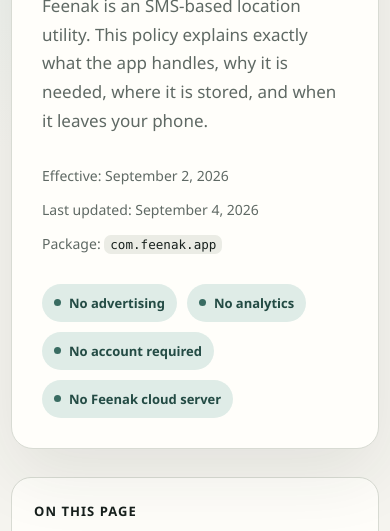
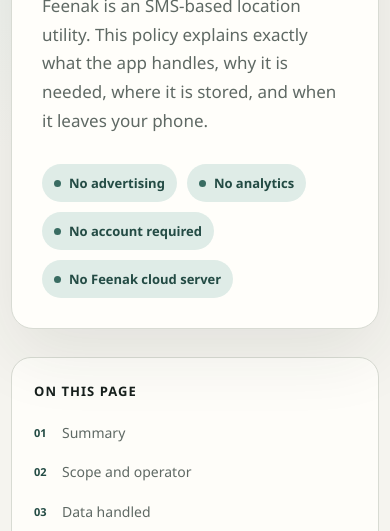
Before and after one commit to Feenak/feenak-privacy-policy, a plain HTML site: page index.html in a window 390 px wide. Shown: the part 297-828 px from the top of the page. Drawn offline with Linux system fonts and the light colour scheme.

Commit message:
update privacy

```diff
--- a/index.html
+++ b/index.html
@@ -249,7 +249,6 @@
       font-size: clamp(17px, 2.2vw, 21px);
     }
 
-    .metadata,
     .assurance-list {
       position: relative;
       z-index: 1;
@@ -259,22 +258,6 @@
       margin: 0;
       padding: 0;
       list-style: none;
-    }
-
-    .metadata {
-      margin-block-end: 28px;
-      color: var(--muted);
-      font-size: 14px;
-    }
-
-    .metadata li {
-      padding-inline-end: 12px;
-      border-inline-end: 1px solid var(--line);
-    }
-
-    .metadata li:last-child {
-      padding-inline-end: 0;
-      border-inline-end: 0;
     }
 
     .assurance-list li {
@@ -600,15 +583,6 @@
         inset-inline-end: -40px;
       }
 
-      .metadata {
-        display: grid;
-      }
-
-      .metadata li {
-        padding-inline-end: 0;
-        border-inline-end: 0;
-      }
-
       .toc ol {
         grid-template-columns: 1fr;
       }
@@ -698,11 +672,6 @@
           Feenak is an SMS-based location utility. This policy explains exactly what the app handles,
           why it is needed, where it is stored, and when it leaves your phone.
         </p>
-        <ul class="metadata" aria-label="Policy details">
-          <li>Effective: September 2, 2026</li>
-          <li>Last updated: September 4, 2026</li>
-          <li>Package: <code>com.feenak.app</code></li>
-        </ul>
         <ul class="assurance-list" aria-label="Privacy highlights">
           <li>No advertising</li>
           <li>No analytics</li>
@@ -1056,11 +1025,6 @@
           فينك أداة لتبادل الموقع عبر الرسائل النصية. توضح هذه السياسة البيانات التي يتعامل معها التطبيق،
           وسبب استخدامها، ومكان حفظها، والحالات التي تغادر فيها هاتفك.
         </p>
-        <ul class="metadata" aria-label="بيانات السياسة">
-          <li>تاريخ السريان: 2 سبتمبر 2026</li>
-          <li>آخر تحديث: 4 سبتمبر 2026</li>
-          <li>معرّف الحزمة: <code>com.feenak.app</code></li>
-        </ul>
         <ul class="assurance-list" aria-label="ملخص الخصوصية">
           <li>بلا إعلانات</li>
           <li>بلا أدوات تحليل</li>
```
